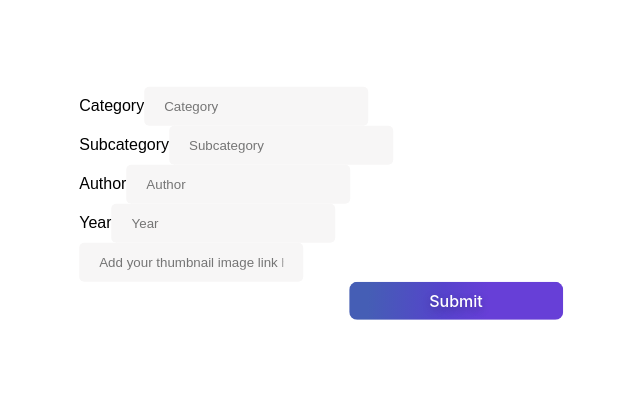
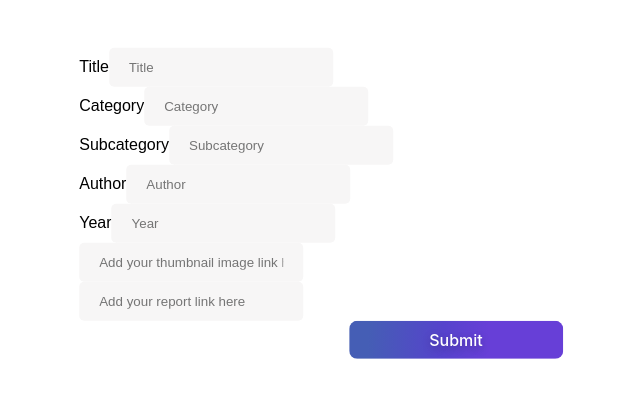
Before and after one commit to shashank-mishra14/TheVCProj, a React (Create React App) app: page /reports in a window 1280 px wide. Shown: the part 184-582 px from the top of the page, without its empty margins (319-959 px from the left). Built offline with nearby package versions, Linux system fonts and the light colour scheme; the HTML template or start-up script is replaced by a standard one.

Commit message:
added title and link in the schema

```diff
--- a/src/components/addReports/addReports.jsx
+++ b/src/components/addReports/addReports.jsx
@@ -3,11 +3,13 @@ import "./addReports.css";
 import axios from "axios";
 const UseAddReports = () => {
   const [reportData, setReportData] = useState({
+    title: "",
     category: "",
     subcategory: "",
     author: "",
     year: "",
     imgsrc: "",
+    link: "",
   });
 
   const handleChange = (e) => {
@@ -24,11 +26,13 @@ const UseAddReports = () => {
       axios.post("http://localhost:5000/addreports", reportData);
       // Clear form fields after successful submission (optional)
       setReportData({
+        title: "",
         category: "",
         subcategory: "",
         author: "",
         year: "",
         imgsrc: "",
+        link: "",
       });
     } catch (error) {
       console.error('Error submitting report:', error.message);
@@ -39,6 +43,21 @@ const UseAddReports = () => {
   return (
     <div className="reportContainer">
       <form action="http://localhost:5000/addreports" method="POST"  className="submitreport" onSubmit={handleSubmit}>
+        <div className="title">
+          <label className="titlechange" htmlFor="title">
+            Title
+          </label>
+          <input
+            className="inputTitle"
+            type="text"
+            id="title"
+            name="title"
+            placeholder="Title"
+            value={reportData.title}
+            onChange={handleChange}
+            required
+          />
+        </div>
         <div className="Categoryinput">
           <div className="category">
             <label className="categorychange" htmlFor="category">
@@ -116,6 +135,19 @@ const UseAddReports = () => {
             required
           />
         </div>
+        <div className="link">
+          <label className="linkChange" htmlFor="link"></label>
+          <input
+            className="inputlink"
+            type="text"
+            id="link"
+            name="link"
+            placeholder="Add your report link here"
+            value={reportData.link}
+            onChange={handleChange}
+            required
+          />
+        </div>
         <button className="submitbutton" type="submit">
           Submit
         </button>
--- a/src/components/addReports/reports.js
+++ b/src/components/addReports/reports.js
@@ -1,11 +1,13 @@
 const mongoose = require("mongoose");
 
 const reportsSchema = mongoose.Schema({
+  title: String,
   category: String,
   subcategory: String,
   author: String,
   year: String,
   imgsrc: String,
+  link: String,
 });
 
 module.exports = mongoose.model("reports", reportsSchema);
```
Also changed, not shown: 1 other file (tests, documents, lock files or other folders).
